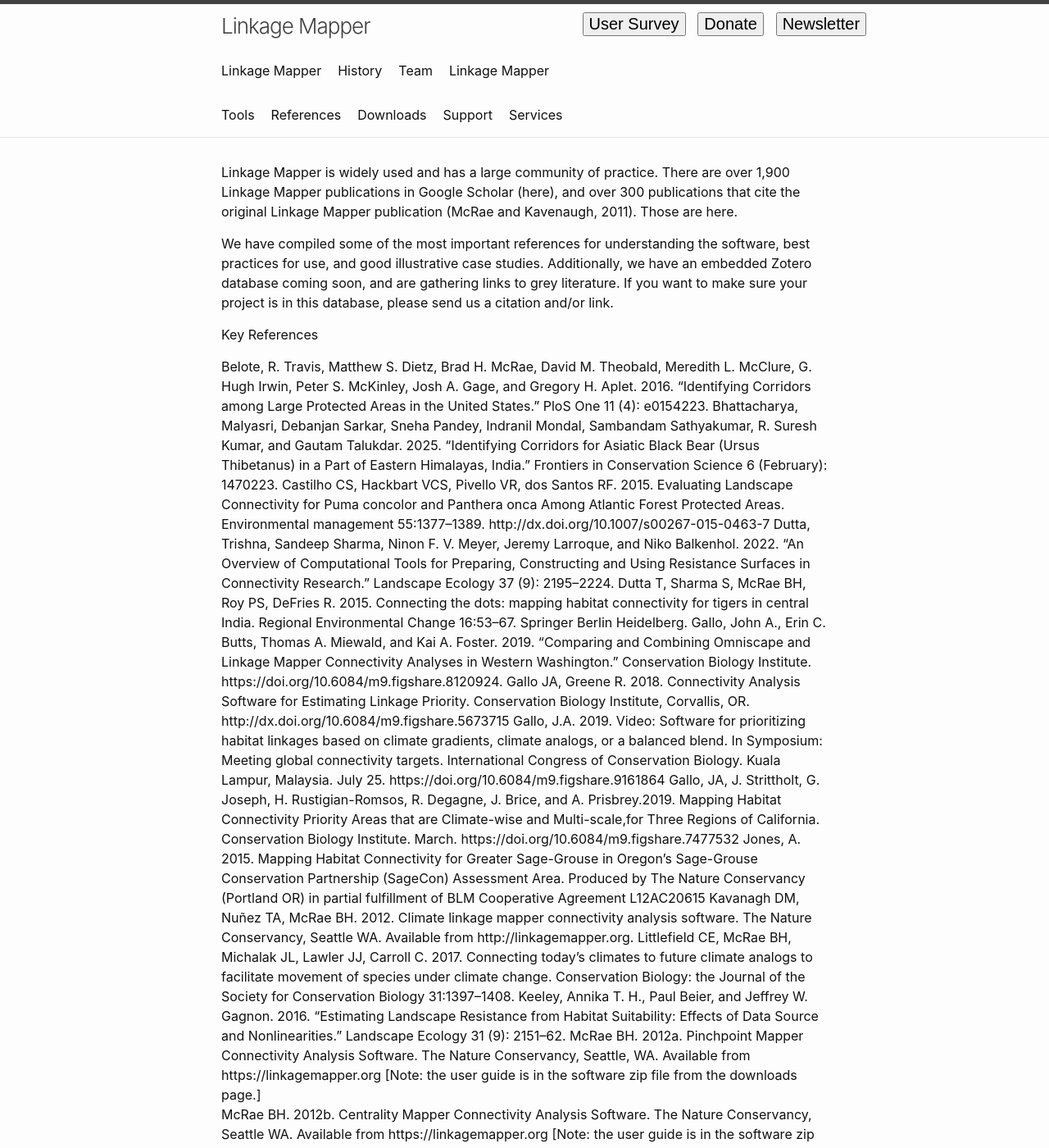
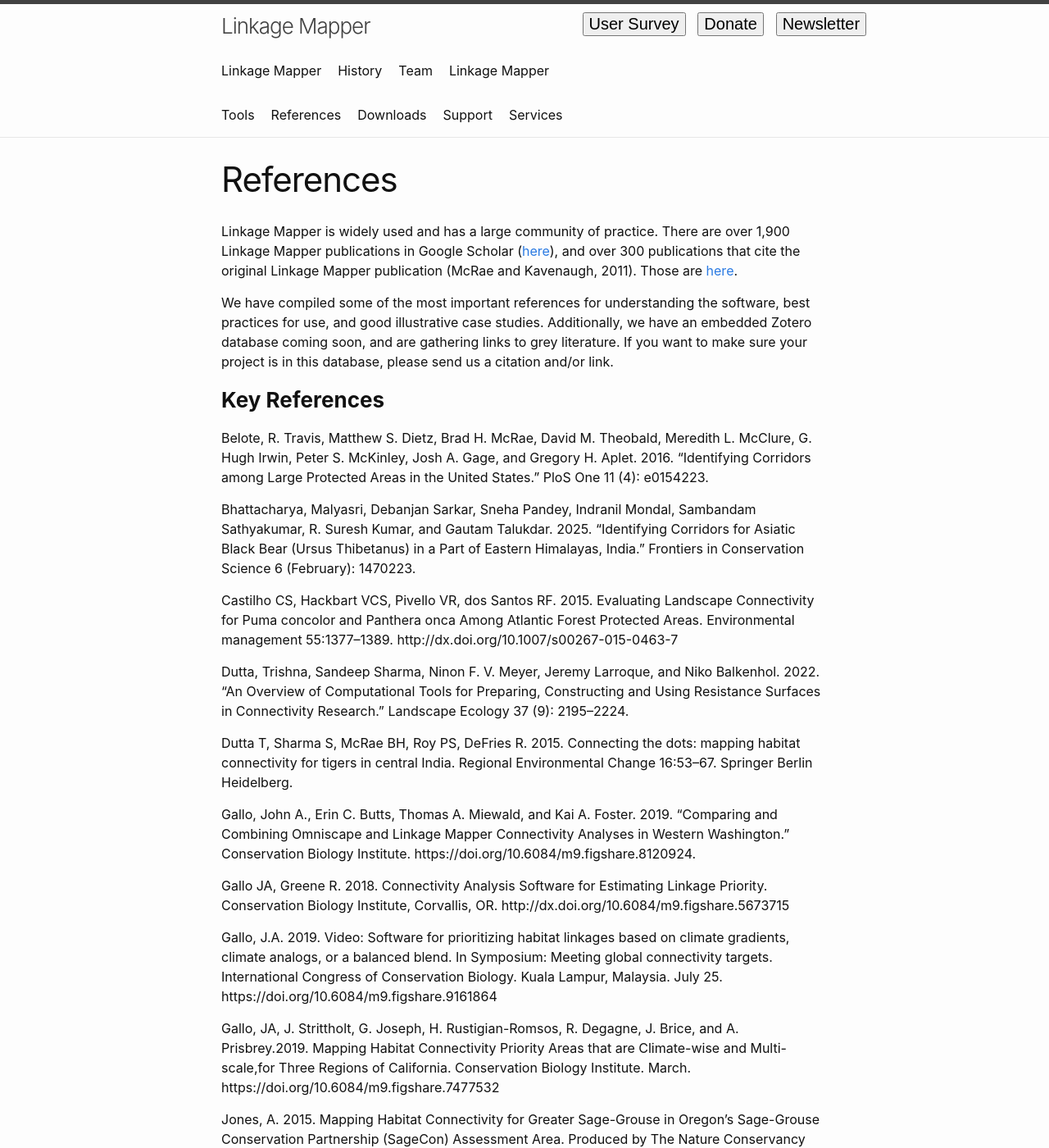
Before and after one commit to linkagescape/linkagemapper.org, a Jekyll site: the page built from references.md, in a window 1280 px wide and 1400 px high. Shown: the whole window at 82% size. Built offline with Jekyll 4.4.1, drawn with Linux system fonts in a browser that asks for light colours; comment, search, counter and statistics services are not loaded; part of the change alters nothing that is shown; some of the changed text lies outside the part shown.

Commit message:
Update references.md
added hyperlink to Google scholar search results

```diff
--- a/references.md
+++ b/references.md
@@ -1,35 +1,56 @@
 ---
-layout: default
+layout: page
 title: References
-permalink: /references/
+permalink: references/
 ---
-Linkage Mapper is widely used and has a large community of practice.  There are over 1,900 Linkage Mapper publications in Google Scholar (here), and over 300 publications that cite the original Linkage Mapper  publication (McRae and Kavenaugh, 2011).  Those are here.
+Linkage Mapper is widely used and has a large community of practice.  There are over 1,900 Linkage Mapper publications in Google Scholar (<a href="https://scholar.google.com/scholar?hl=en&as_sdt=0%2C5&q=%22linkage+mapper%22&oq=">here</a>), and over 300 publications that cite the original Linkage Mapper  publication (McRae and Kavenaugh, 2011).  Those are <a href="https://scholar.google.com/scholar?cites=12931852877913659699&as_sdt=2005&sciodt=0,5&hl=en">here</a>.
 
 We have compiled some of the most important references for understanding the software, best practices for use, and good illustrative case studies.  Additionally, we have an embedded Zotero database coming soon, and are gathering links to grey literature. If you want to make sure your project is in this database, please send us a citation and/or link.
 
 
-Key References
+### **Key References**
 
 
 Belote, R. Travis, Matthew S. Dietz, Brad H. McRae, David M. Theobald, Meredith L. McClure, G. Hugh Irwin, Peter S. McKinley, Josh A. Gage, and Gregory H. Aplet. 2016. “Identifying Corridors among Large Protected Areas in the United States.” PloS One 11 (4): e0154223.
+
 Bhattacharya, Malyasri, Debanjan Sarkar, Sneha Pandey, Indranil Mondal, Sambandam Sathyakumar, R. Suresh Kumar, and Gautam Talukdar. 2025. “Identifying Corridors for Asiatic Black Bear (Ursus Thibetanus) in a Part of Eastern Himalayas, India.” Frontiers in Conservation Science 6 (February): 1470223.
+
 Castilho CS, Hackbart VCS, Pivello VR, dos Santos RF. 2015. Evaluating Landscape Connectivity for Puma concolor and Panthera onca Among Atlantic Forest Protected Areas. Environmental management 55:1377–1389. http://dx.doi.org/10.1007/s00267-015-0463-7
+
 Dutta, Trishna, Sandeep Sharma, Ninon F. V. Meyer, Jeremy Larroque, and Niko Balkenhol. 2022. “An Overview of Computational Tools for Preparing, Constructing and Using Resistance Surfaces in Connectivity Research.” Landscape Ecology 37 (9): 2195–2224.
+
 Dutta T, Sharma S, McRae BH, Roy PS, DeFries R. 2015. Connecting the dots: mapping habitat connectivity for tigers in central India. Regional Environmental Change 16:53–67. Springer Berlin Heidelberg.
+
 Gallo, John A., Erin C. Butts, Thomas A. Miewald, and Kai A. Foster. 2019. “Comparing and Combining Omniscape and Linkage Mapper Connectivity Analyses in Western Washington.” Conservation Biology Institute. https://doi.org/10.6084/m9.figshare.8120924.
+
 Gallo JA, Greene R. 2018. Connectivity Analysis Software for Estimating Linkage Priority. Conservation Biology Institute, Corvallis, OR. http://dx.doi.org/10.6084/m9.figshare.5673715
+
 Gallo, J.A. 2019. Video: Software for prioritizing habitat linkages based on climate gradients, climate analogs, or a balanced blend. In Symposium: Meeting global connectivity targets. International Congress of Conservation Biology. Kuala Lampur, Malaysia. July 25. https://doi.org/10.6084/m9.figshare.9161864
+
 Gallo, JA, J. Strittholt, G. Joseph, H. Rustigian-Romsos, R. Degagne, J. Brice, and A. Prisbrey.2019. Mapping Habitat Connectivity Priority Areas that are Climate-wise and Multi-scale,for Three Regions of California. Conservation Biology Institute. March. https://doi.org/10.6084/m9.figshare.7477532
+
 Jones, A. 2015. Mapping Habitat Connectivity for Greater Sage-Grouse in Oregon’s Sage-Grouse Conservation Partnership (SageCon) Assessment Area. Produced by The Nature Conservancy (Portland OR) in partial fulfillment of BLM Cooperative Agreement L12AC20615
+
 Kavanagh DM, Nuñez TA, McRae BH. 2012. Climate linkage mapper connectivity analysis software. The Nature Conservancy, Seattle WA. Available from http://linkagemapper.org.
+
 Littlefield CE, McRae BH, Michalak JL, Lawler JJ, Carroll C. 2017. Connecting today’s climates to future climate analogs to facilitate movement of species under climate change. Conservation Biology: the Journal of the Society for Conservation Biology 31:1397–1408.
+
 Keeley, Annika T. H., Paul Beier, and Jeffrey W. Gagnon. 2016. “Estimating Landscape Resistance from Habitat Suitability: Effects of Data Source and Nonlinearities.” Landscape Ecology 31 (9): 2151–62.
+
 McRae BH. 2012a. Pinchpoint Mapper Connectivity Analysis Software. The Nature Conservancy, Seattle, WA. Available from https://linkagemapper.org  [Note: the user guide is in the software zip file from the downloads page.]
+
 McRae BH. 2012b. Centrality Mapper Connectivity Analysis Software. The Nature Conservancy, Seattle WA. Available from https://linkagemapper.org [Note: the user guide is in the software zip file.]
+
 McRae BH. 2012c. Barrier Mapper Connectivity Analysis Software. The Nature Conservancy, Seattle, WA. Available from https://linkagemapper.org [Note: the user guide is in the software zip file.]
+
 McRae BH, Dickson BG, Keitt TH, Shah VB. 2008. Using circuit theory to model connectivity in ecology, evolution, and conservation. Ecology 89:2712–2724.
+
 McRae BH, Hall SA, Beier P, Theobald DM. 2012. Where to restore ecological connectivity? Detecting barriers and quantifying restoration benefits. PloS one 7:e52604. journals.plos.org.
+
 McRae BH, Kavanagh DM. 2011. Linkage Mapper Connectivity Analysis Software. The Nature Conservancy, Seattle, WA. Available from https://linkagemapper.org. [Note: the user guide is in the software zip file.]
+
 McRae B, Shah V. 2009. Circuitscape User Guide. University of California, Santa Barbara. Available from: https://www.circuitscape.org
+
 Nuñez TA, Lawler JJ, McRae BH, Pierce DJ, Krosby MB, Kavanagh DM, Singleton PH, Tewksbury JJ. 2013. Connectivity planning to address climate change. Conservation Biology: the Journal of the Society for Conservation Biology 27:407–416. Wiley Online Library.
+
 Wade, Alisa A., Kevin S. McKelvey, and Michael K. Schwartz. 2015. “Resistance-Surface-Based Wildlife Conservation Connectivity Modeling: Summary of Efforts in the United States and Guide for Practitioners.” General Technical Report RMRS-GTR-333. U.S. Department of Agriculture, Forest Service, Rocky Mountain Research Station, Fort Collins, CO. http://www.fs.fed.us/rm/pubs/rmrs_gtr333.pdf.
```
